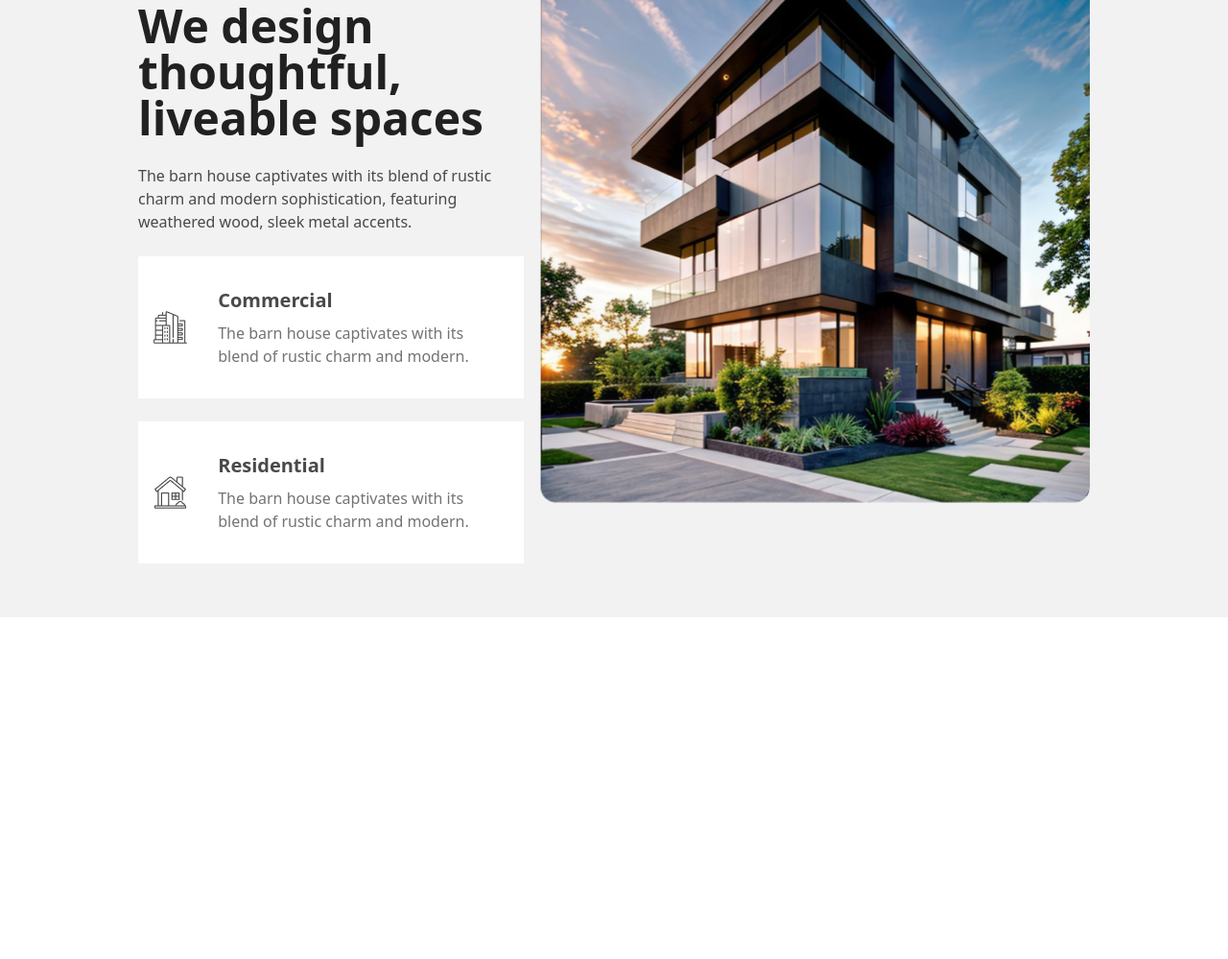
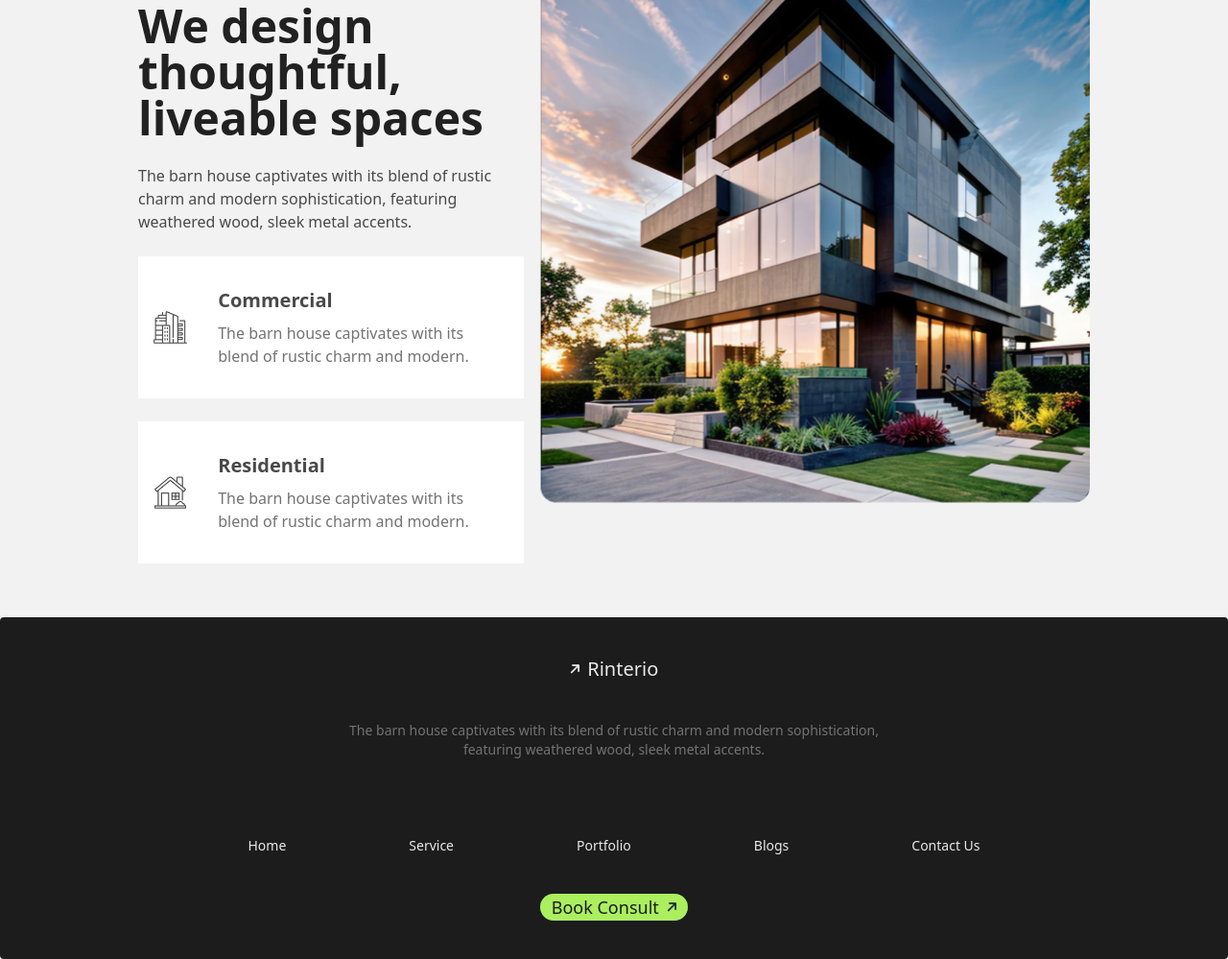
Before and after one commit to Hossainmithu/rinterio-assignment, a plain HTML site: page index.html in a window 1280 px wide. Shown: the part 859-1858 px from the top of the page at 96% size. Before the commit the page ends 1502 px from the top, so only its background shows below. Drawn offline with nearby package versions, Linux system fonts and the light colour scheme.

Commit message:
added footer section

```diff
--- a/index.html
+++ b/index.html
@@ -133,8 +133,23 @@
       </div>
     </section>
   </main>
-  <footer>
-
+  <footer class="footer footer-center bg-[#1C1C1C] text-base-content rounded p-10">
+    <div class="flex">
+      <i class="fa-solid text-[#E9E9E9] fa-arrow-up rotate-45"></i>
+      <a class="text-xl text-[#E9E9E9]">Rinterio</a>
+    </div>
+    <p class="text-[#737373] w-2/3 lg:w-1/2">The barn house captivates with its blend of rustic charm and modern sophistication, featuring weathered wood, sleek metal accents.</p>
+    <nav class="grid grid-flow-col text-[#E9E9E9] gap-4 lg:gap-32 mt-10">
+      <a class="link link-hover">Home</a>
+      <a class="link link-hover">Service</a>
+      <a class="link link-hover">Portfolio</a>
+      <a class="link link-hover">Blogs</a>
+      <a class="link link-hover">Contact Us</a>
+    </nav>
+    <div class="px-3 bg-[#ABEF5F] flex rounded-3xl">
+      <a class="text-[#1C1C1C] text-lg font-medium">Book Consult</a>
+      <i class="fa-solid fa-arrow-up rotate-45"></i>
+    </div>
   </footer>
 </body>
 
```
